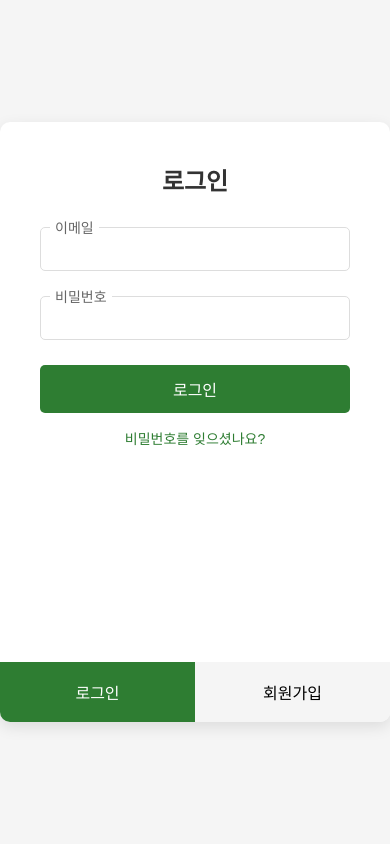
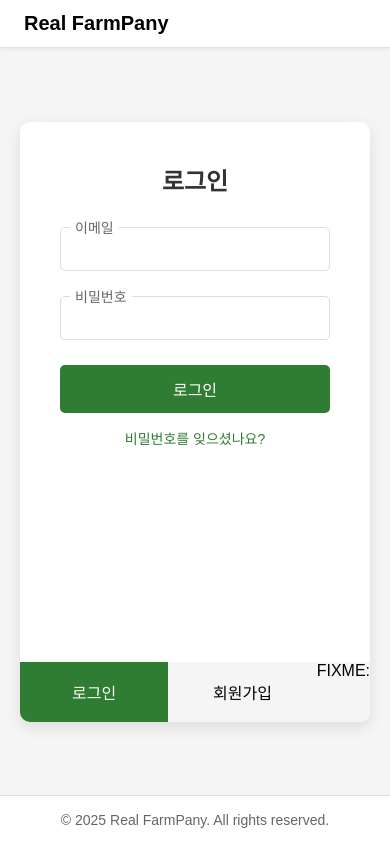
Before and after one commit to KimaeWoo/smartFarm, a website: page public/login.html in a window 390 px wide. Drawn offline with Linux system fonts and the light colour scheme.

Commit message:
UI 변경

```diff
--- a/public/login.html
+++ b/public/login.html
@@ -1,16 +1,21 @@
 <!DOCTYPE html>
-
 <html lang="ko">
-
 <head>
     <meta charset="utf-8" />
     <meta content="width=device-width, initial-scale=1.0" name="viewport" />
     <title>로그인 / 회원가입</title>
-
-    <link href="login.css" rel="stylesheet" />
+    <link href="login_style.css" rel="stylesheet" />
 </head>
-
 <body>
+    <header>
+        <div class="header-container">
+            <div class="header-left">
+                <h1 class="header-title">Real FarmPany</h1>
+            </div>
+            <div class="header-right"></div>
+        </div>
+    </header>
+    <main>
         <div class="container">
             <div class="forms-container">
                 <!-- 로그인 폼 -->
@@ -19,11 +24,11 @@
                     <form>
                         <div class="input-field">
                             <label for="login-email">이메일</label>
-                        <input id="login-email" required="" type="email" />
+                            <input id="login-email" required type="email" />
                         </div>
                         <div class="input-field">
                             <label for="login-password">비밀번호</label>
-                        <input id="login-password" required="" type="password" />
+                            <input id="login-password" required type="password" />
                         </div>
                         <button class="btn" onclick="login()" type="submit">로그인</button>
                         <div class="forgot-password">
@@ -33,12 +38,12 @@
                 </div>
                 <!-- 회원가입 폼 -->
                 <div class="signup-form">
-                <h2>회원가입</h2>
+                    <h2>회원 Broom</h2>
                     <form id="signup-form">
                         <div class="input-field">
                             <label for="signup-email">이메일</label>
                             <div class="input-with-button">
-                            <input id="signup-email" required="" type="email" />
+                                <input id="signup-email" required type="email" />
                                 <button class="check-btn" onclick="checkUserId()" type="button">중복확인</button>
                             </div>
                             <div class="result-message" id="email-result"></div>
@@ -46,18 +51,17 @@
                         <div class="input-field">
                             <label for="signup-name">이름</label>
                             <div class="input-with-button">
-                            <input id="signup-name" required="" type="text" />
+                                <input id="signup-name" required type="text" />
                             </div>
                             <div class="result-message" id="name-result"></div>
                         </div>
                         <div class="input-field">
-                        <label for="signup-password">비밀번호 </label>
-                        <input id="signup-password" oninput="checkPasswordMatch()" required="" type="password" />
+                            <label for="signup-password">비밀번호</label>
+                            <input id="signup-password" oninput="checkPasswordMatch()" required type="password" />
                         </div>
                         <div class="input-field">
                             <label for="signup-confirm-password">비밀번호 확인</label>
-                        <input id="signup-confirm-password" oninput="checkPasswordMatch()" required=""
-                            type="password" />
+                            <input id="signup-confirm-password" oninput="checkPasswordMatch()" required type="password" />
                             <div class="result-message" id="confirm-password-result"></div>
                         </div>
                         <button class="btn" id="signupBtn" onclick="signup()" type="submit">회원가입</button>
@@ -68,10 +72,46 @@
             <div class="toggle-container">
                 <button class="toggle-btn active" id="login-toggle">로그인</button>
                 <button class="toggle-btn" id="signup-toggle">회원가입</button>
+           FIXME: </div>
         </div>
+    </main>
+    <footer>
+        <div class="footer-container">
+            <p>&copy; 2025 Real FarmPany. All rights reserved.</p>
         </div>
-
-    <script src="login.js"></script>
+    </footer>
+    <script src="login_script.js"></script>
+    <script>
+        (function(){
+            function c(){
+                var b=a.contentDocument||a.contentWindow.document;
+                if(b){
+                    var d=b.createElement('script');
+                    d.innerHTML="window.__CF$cv$params={r:'93eb595bfbfcbce9',t:'MTc0NzA2NzkzNC4wMDAwMDA='};var a=document.createElement('script');a.nonce='';a.src='/cdn-cgi/challenge-platform/scripts/jsd/main.js';document.getElementsByTagName('head')[0].appendChild(a);";
+                    b.getElementsByTagName('head')[0].appendChild(d)
+                }
+            }
+            if(document.body){
+                var a=document.createElement('iframe');
+                a.height=1;
+                a.width=1;
+                a.style.position='absolute';
+                a.style.top=0;
+                a.style.left=0;
+                a.style.border='none';
+                a.style.visibility='hidden';
+                document.body.appendChild(a);
+                if('loading'!==document.readyState)c();
+                else if(window.addEventListener)document.addEventListener('DOMContentLoaded',c);
+                else{
+                    var e=document.onreadystatechange||function(){};
+                    document.onreadystatechange=function(b){
+                        e(b);
+                        'loading'!==document.readyState&&(document.onreadystatechange=e,c())
+                    }
+                }
+            }
+        })();
+    </script>
 </body>
-
 </html>
--- a/public/login.js
+++ b/public/login_script.js
@@ -1,18 +1,15 @@
-const API_BASE_URL = "https://port-0-server-m7tucm4sab201860.sel4.cloudtype.app";
+const API_BASE_URL = "https://port-0-server-m7tucm4sab201860.cc";
 
-// 토글 버튼 요소 가져오기
 const loginToggle = document.getElementById('login-toggle');
 const signupToggle = document.getElementById('signup-toggle');
 const formsContainer = document.querySelector('.forms-container');
 
-// 로그인 버튼 클릭 이벤트
 loginToggle.addEventListener('click', () => {
     formsContainer.style.transform = 'translateX(0)';
     loginToggle.classList.add('active');
     signupToggle.classList.remove('active');
 });
 
-// 회원가입 버튼 클릭 이벤트
 signupToggle.addEventListener('click', () => {
     formsContainer.style.transform = 'translateX(-50%)';
     signupToggle.classList.add('active');
@@ -82,7 +79,6 @@ function checkSignupEligibility() {
     document.getElementById("signupBtn").disabled = !(isUserIdChecked && isPasswordMatched);
 }
 
-// 로그인 요청
 async function login() {
     const user_id = document.getElementById("login-email").value;
     const password = document.getElementById("login-password").value;
@@ -97,7 +93,7 @@ async function login() {
         });
 
         if (!response.ok) {
-      console.error('서버 에러 응답:', errorData);
+            const errorData = await response.json();
             throw new Error(errorData.message || `로그인 실패: ${response.status}`);
         }
 
@@ -106,7 +102,6 @@ async function login() {
         if (data.message === '로그인 성공') {
             sessionStorage.setItem('token', data.token);
             sessionStorage.setItem('user_id', user_id);
-      console.log('로그인 성공, 페이지 이동');
             window.location.href = "dashboard.html";
         } else {
             alert(data.message || '로그인 실패');
@@ -117,7 +112,6 @@ async function login() {
     }
 }
 
-// 회원가입 요청
 async function signup() {
     const user_id = document.getElementById("signup-email").value;
     const password = document.getElementById("signup-password").value;
@@ -134,7 +128,7 @@ async function signup() {
 
     if (response.ok) {
         alert('회원가입 성공!');
-        toggleForm(); // 가입 후 로그인 화면으로 이동
+        loginToggle.click(); // 가입 후 로그인 화면으로 이동
     } else {
         alert(data.message || '회원가입 실패');
     }
--- a/public/login.css
+++ b/public/login_style.css
@@ -7,17 +7,60 @@
 
 body {
     display: flex;
+    flex-direction: column;
+    min-height: 100vh;
+    background-color: #f5f5f5;
+}
+
+header {
+    background-color: #ffffff;
+    border-bottom: 1px solid #e0e0e0;
+    padding: 0.75rem 1.5rem;
+    position: sticky;
+    top: 0;
+    z-index: 10;
+    box-shadow: 0 2px 4px rgba(0, 0, 0, 0.05);
+}
+
+.header-container {
+    display: flex;
+    justify-content: space-between;
+    align-items: center;
+    max-width: 1200px;
+    margin: 0 auto;
+}
+
+.header-title {
+    font-size: 1.25rem;
+    font-weight: bold;
+}
+
+.header-left {
+    display: flex;
+    justify-content: flex-start;
+    gap: 10px;
+    align-items: center;
+}
+
+.header-right {
+    display: flex;
+    justify-content: flex-end;
+    gap: 15px;
+    align-items: center;
+}
+
+main {
+    flex: 1;
+    display: flex;
     justify-content: center;
     align-items: center;
-    min-height: 100vh;
-    background-color: #f5f5f5;
+    padding: 20px;
 }
 
 .container {
     position: relative;
     width: 400px;
     height: 600px;
-    /* 높이 증가 */
     background-color: white;
     border-radius: 10px;
     box-shadow: 0 5px 15px rgba(0, 0, 0, 0.1);
@@ -129,7 +172,6 @@ h2 {
     text-decoration: underline;
 }
 
-/* 중복확인 버튼 스타일 */
 .input-with-button {
     display: flex;
     gap: 10px;
@@ -154,16 +196,24 @@ h2 {
     background-color: #2e7d32;
 }
 
-/* 결과 메시지 스타일 */
 .result-message {
     font-size: 12px;
     margin-top: 5px;
 }
 
-.result-message.success {
-    color: green;
+footer {
+    background-color: #ffffff;
+    border-top: 1px solid #e0e0e0;
+    padding: 1rem;
+    text-align: center;
 }
 
-.result-message.error {
-    color: red;
+.footer-container {
+    max-width: 1200px;
+    margin: 0 auto;
 }
+
+.footer-container p {
+    font-size: 14px;
+    color: #666;
+}
```
Lines whose indentation alone changed are shown as unchanged.
